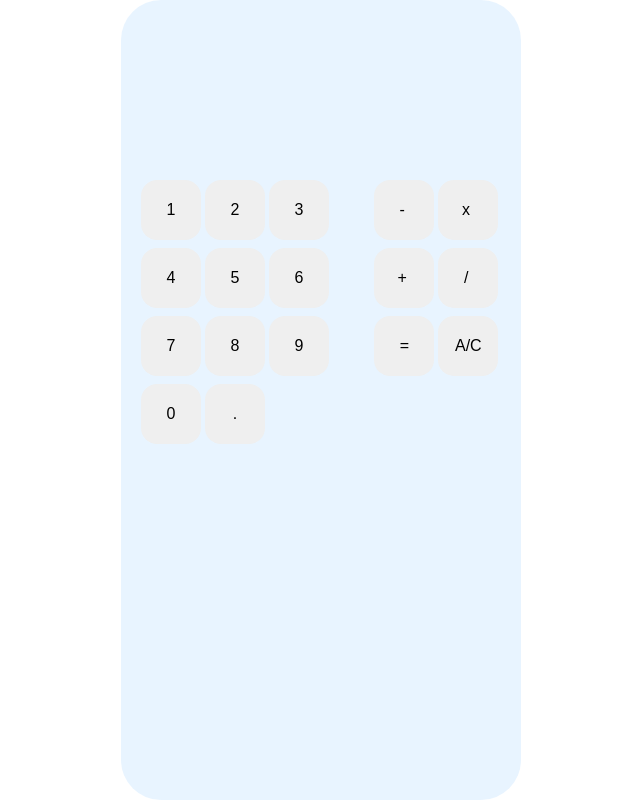
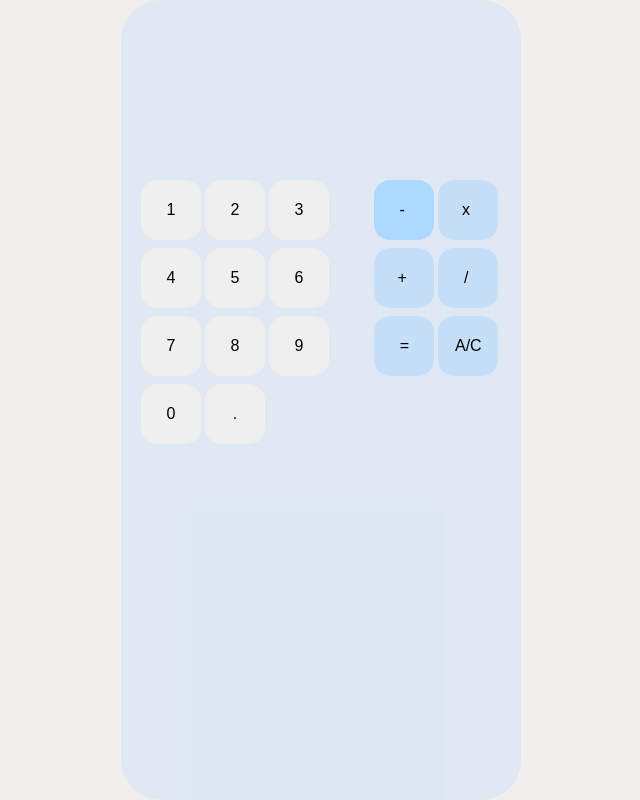
Before and after one commit to thebluegirl/topProject_Calculator, a plain HTML site: page index.html in a window 1280 px wide. In both pictures the pointer is over the button 723 px from the left and 210 px from the top of the page. Shown: the whole page, without its empty margins (319-959 px from the left). Drawn offline with Linux system fonts and the light colour scheme.

Commit message:
Improve UI
Changes made to CSS to improve the UI. Buttons and page background modified.

```diff
--- a/styles.css
+++ b/styles.css
@@ -3,6 +3,10 @@
     margin: 0;
     box-sizing: border-box;
     font-size: 16px;
+}
+
+body {
+    background-color: #f1eeee;
 }
 
 .calculator {
@@ -35,6 +39,18 @@ button {
     border: none;
 }
 
+.op-btn {
+    background-color: rgba(173, 216, 255, 0.5);
+}
+
+.op-btn:hover{
+    background-color: #add8ff;
+}
+
+.num-btn:hover {
+    background-color: #d3d3d3;
+}
+
 .calc-keys {
     display: flex;
 }
```
